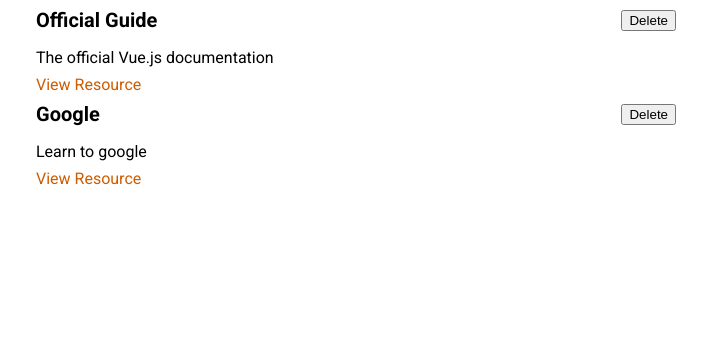
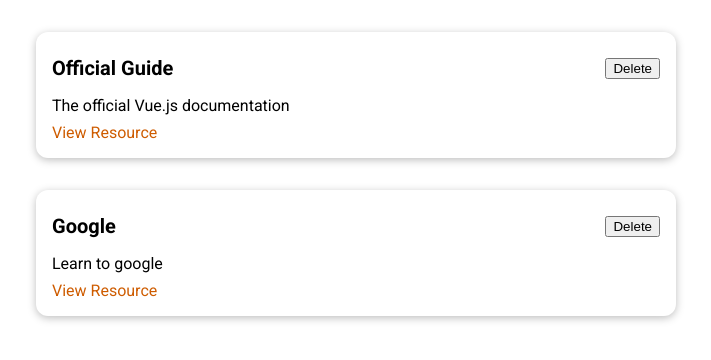
Before and after one commit to Roo-Git/vue-component-comunication, a Vue app: page / in a window 1280 px wide. Shown: the top 360 px of the page, without its empty margins (284-995 px from the left). Built offline with nearby package versions, Linux system fonts and the light colour scheme.

Commit message:
Refactor n created base-card component

```diff
--- a/src/App.vue
+++ b/src/App.vue
@@ -1,5 +1,5 @@
 <template>
-  <StoredResources :resources="storedResources"></StoredResources>
+  <stored-resources :resources="storedResources"></stored-resources>
 </template>
 
 <script>
--- /dev/null
+++ b/src/components/UI/BaseCard.vue
@@ -0,0 +1,21 @@
+<template>
+  <div>
+    <slot></slot>
+  </div>
+</template>
+
+<script>
+export default {
+  name: "BaseCard",
+};
+</script>
+
+<style scoped>
+div {
+  border-radius: 12px;
+  box-shadow: 0 2px 8px rgba(0, 0, 0, 0.26);
+  padding: 1rem;
+  margin: 2rem auto;
+  max-width: 40rem;
+}
+</style>
--- a/src/components/resources/ResourceItem.vue
+++ b/src/components/resources/ResourceItem.vue
@@ -1,15 +1,15 @@
 <template>
   <li>
-    <div>
+    <base-card>
       <header>
         <h3>{{ title }}</h3>
         <button>Delete</button>
       </header>
-    </div>
-    <p>{{ description }}</p>
-    <nav>
-      <a :href="link">View Resource</a>
-    </nav>
+      <p>{{ description }}</p>
+      <nav>
+        <a :href="link">View Resource</a>
+      </nav>
+    </base-card>
   </li>
 </template>
 
--- a/src/components/resources/StoredResources.vue
+++ b/src/components/resources/StoredResources.vue
@@ -1,18 +1,19 @@
 <template>
   <ul>
-    <ResourceItem
+    <resource-item
       v-for="res in resources"
       :key="res.id"
       :title="res.title"
       :description="res.description"
       :link="res.link"
-    ></ResourceItem>
+    ></resource-item>
   </ul>
 </template>
 
 <script>
 import ResourceItem from "./ResourceItem.vue";
 export default {
+  name: "Stored-Resources",
   components: { ResourceItem },
   props: ["resources"],
 };
```
Also changed, not shown: src/main.js (+7 -3 lines).
